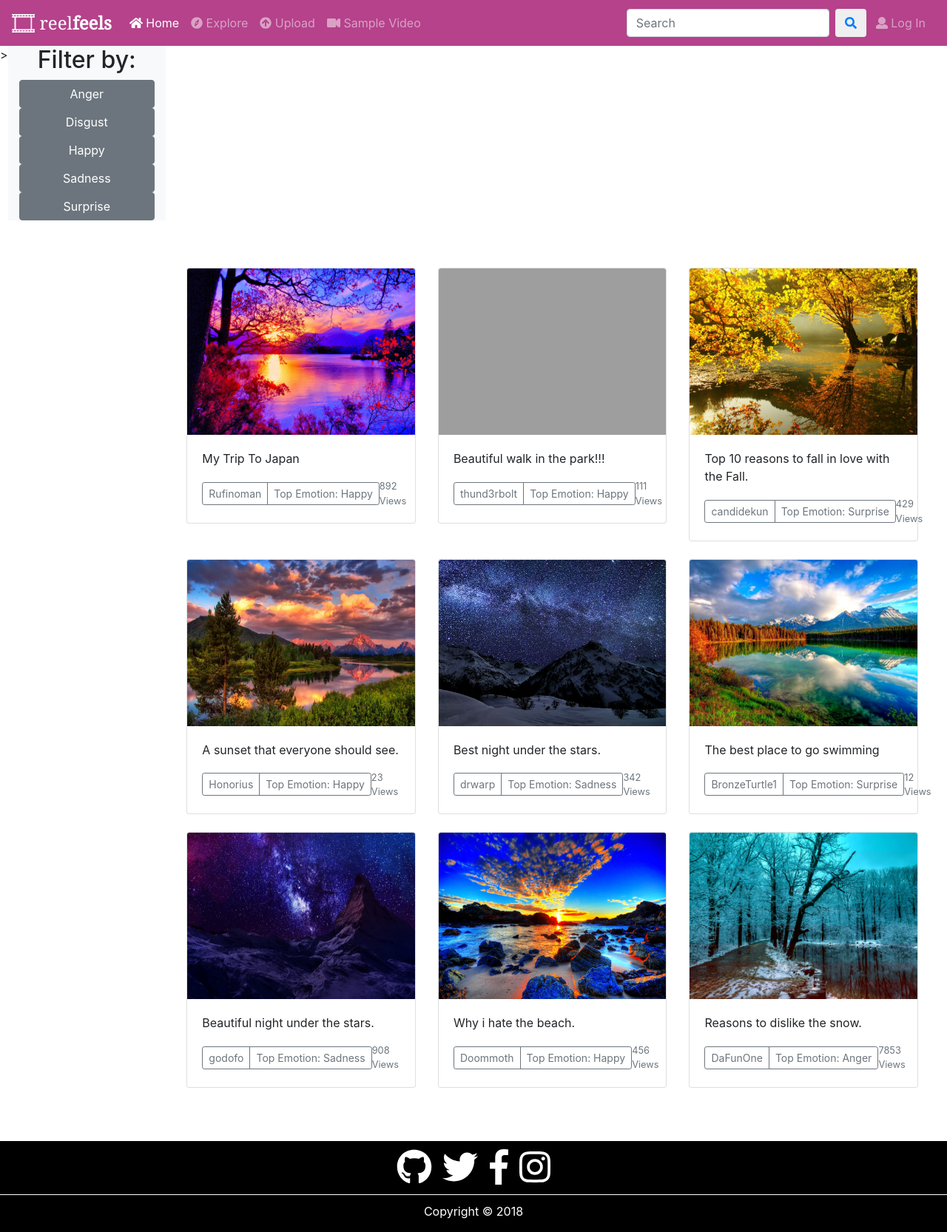
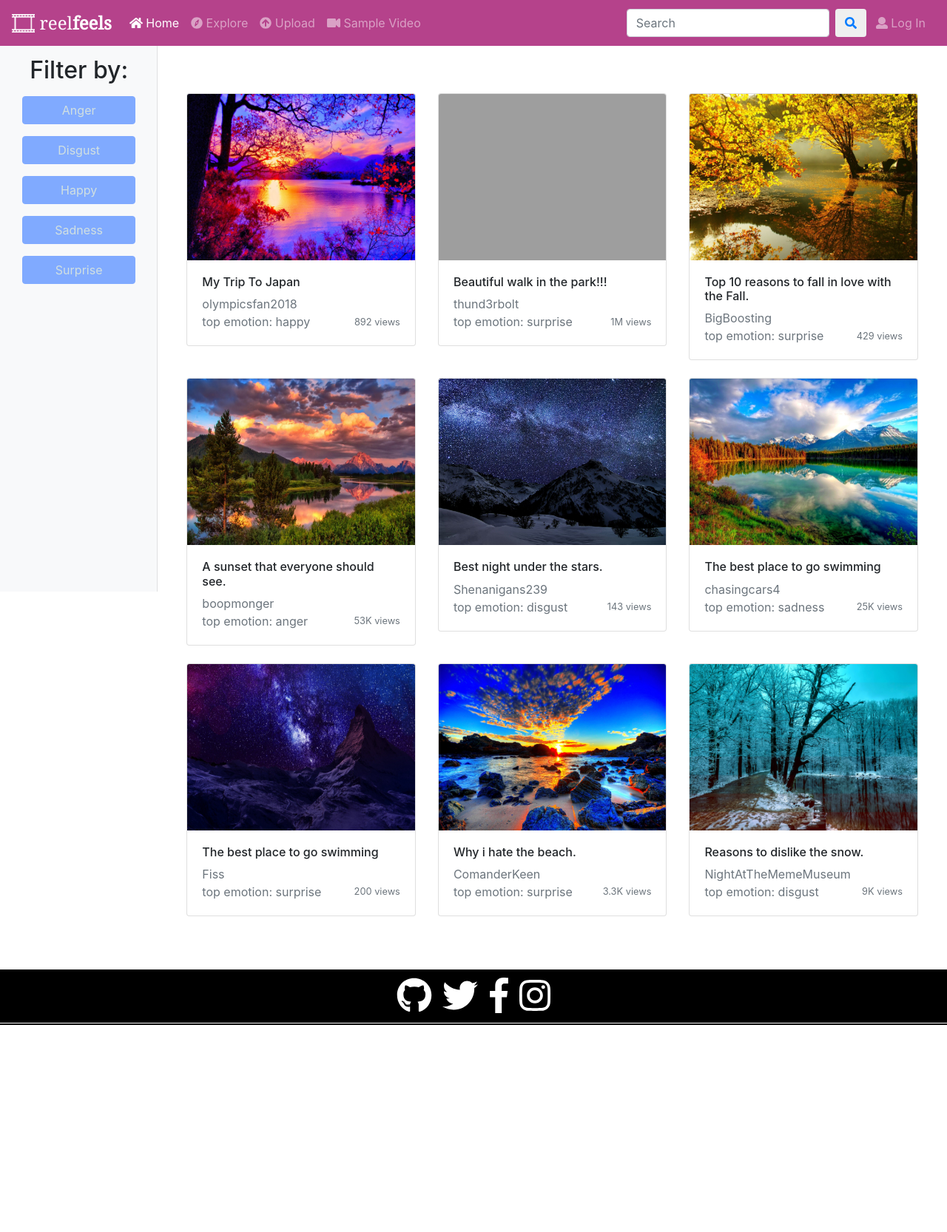
Before and after one commit to mmacquarrie/reelfeels, a Django app: page /search in a window 1280 px wide. Shown: the whole page at 74% size. After the commit the page ends 1386 px from the top, so only its background shows below. Run offline with Django 3.2, Linux system fonts and the light colour scheme; some libraries are stand-ins or nearby versions; grey boxes are pictures that could not be loaded.

Commit message:
Updates to explore and search
Lowered side bar so "filter by" wouldn't be hidden under the nav bar. Updated the video cards to reduce how often the text would bleed out and minor apperance changes

```diff
--- a/reelfeels/static/styles/search-results.css
+++ b/reelfeels/static/styles/search-results.css
@@ -1,4 +1,4 @@
-/* ExplorePage */
+/* SearchPage */
 
 /*
  * Sidebar
@@ -48,6 +48,10 @@
   text-transform: uppercase;
 }
 
+h2{
+  margin-top: 20px;
+}
+
 .btn-group-toggle {
   padding: 8px 30px;
   font-size: 16px;
@@ -77,7 +81,6 @@
 }
 /*                     */
 
-
 #explore-button{
   background-color: #B5428B;
     border-color: #B5428B;
@@ -96,6 +99,11 @@
 
 .home-marketing-point h4{
   color: #B5428B;
+}
+
+a.card-link.text-secondary:hover {
+    text-decoration: underline;
+    color: #6c757d!important;
 }
 
 /* COMMON UI ELEMENTS */
--- a/reelfeels/templates/search-results.html
+++ b/reelfeels/templates/search-results.html
@@ -7,9 +7,7 @@
 	    <meta name="viewport" content="width=device-width, initial-scale=1, shrink-to-fit=no">
 
 		{% include "styles-and-scripts.html" %}
-		<link rel="stylesheet" href="{% static 'styles/search.css.jpg' %}">
-
-
+		<link rel="stylesheet" href="{% static 'styles/search-results.css' %}">
   	</head>
   	<body>
 
@@ -66,13 +64,13 @@
                       <img class="card-img-top" data-src="holder.js/100px225?theme=thumb&amp;bg=55595c&amp;fg=eceeef&amp;text=Thumbnail" alt="Thumbnail [100%x225]" style="height: 225px; width: 100%; display: block;" src="{% static 'images/search-results-images/Img1.jpg' %}" data-holder-rendered="true">
                     </a>
                     <div class="card-body">
-                      <p class="card-text">My Trip To Japan</p>
+	                      	<h6 class="card-text">My Trip To Japan</h6>
 	                      	<div class="d-flex justify-content-between align-items-center">
-                        <div class="btn-group">
-                          <button type="button" class="btn btn-sm btn-outline-secondary">Rufinoman</button>
-                          <button type="button" class="btn btn-sm btn-outline-secondary">Top Emotion: Happy</button>
+	                          	<a href="#" class="card-link text-secondary">olympicsfan2018</a>
 	                      	</div>
-                        <small class="text-muted">892 Views</small>
+	    					<div class="d-flex justify-content-between align-items-center">
+	                          	<a href="#" class="card-link text-secondary">top emotion: happy</a>
+	    						<small class="text-muted">892 views</small>
 	                      	</div>
 	    				</div>
                   </div>
@@ -84,13 +82,13 @@
 	                      <img class="card-img-top" data-src="holder.js/100px225?theme=thumb&amp;bg=55595c&amp;fg=eceeef&amp;text=Thumbnail" alt="Thumbnail [100%x225]" style="height: 225px; width: 100%; display: block;" src="{% static 'images/search-results-images/Img2.jpg' %}" data-holder-rendered="true">
 	                    </a>
 	                    <div class="card-body">
-                      <p class="card-text">Beautiful walk in the park!!!</p>
+	                      	<h6 class="card-text">Beautiful walk in the park!!!</h6>
 	                      	<div class="d-flex justify-content-between align-items-center">
-                        <div class="btn-group">
-                          <button type="button" class="btn btn-sm btn-outline-secondary">thund3rbolt</button>
-                          <button type="button" class="btn btn-sm btn-outline-secondary">Top Emotion: Happy</button>
+	                          	<a href="#" class="card-link text-secondary">thund3rbolt</a>
 	                      	</div>
-                        <small class="text-muted">111 Views</small>
+	    					<div class="d-flex justify-content-between align-items-center">
+	                          	<a href="#" class="card-link text-secondary">top emotion: surprise</a>
+	    						<small class="text-muted">1M views</small>
 	                      	</div>
 	    				</div>
                   	</div>
@@ -102,13 +100,13 @@
                     	<img class="card-img-top" data-src="holder.js/100px225?theme=thumb&amp;bg=55595c&amp;fg=eceeef&amp;text=Thumbnail" alt="Thumbnail [100%x225]" style="height: 225px; width: 100%; display: block;" src="{% static 'images/search-results-images/Img3.jpg' %}" data-holder-rendered="true">
                     </a>
                     <div class="card-body">
-                      <p class="card-text">Top 10 reasons to fall in love with the Fall.</p>
+	                      	<h6 class="card-text">Top 10 reasons to fall in love with the Fall.</h6>
 	                      	<div class="d-flex justify-content-between align-items-center">
-                        <div class="btn-group">
-                          <button type="button" class="btn btn-sm btn-outline-secondary">candidekun</button>
-                          <button type="button" class="btn btn-sm btn-outline-secondary">Top Emotion: Surprise</button>
+	                          	<a href="#" class="card-link text-secondary">BigBoosting</a>
 	                      	</div>
-                        <small class="text-muted">429 Views</small>
+	    					<div class="d-flex justify-content-between align-items-center">
+	                          	<a href="#" class="card-link text-secondary">top emotion: surprise</a>
+	    						<small class="text-muted">429 views</small>
 	                      	</div>
 	    				</div>
                   </div>
@@ -121,13 +119,13 @@
                     	<img class="card-img-top" data-src="holder.js/100px225?theme=thumb&amp;bg=55595c&amp;fg=eceeef&amp;text=Thumbnail" alt="Thumbnail [100%x225]" style="height: 225px; width: 100%; display: block;" src="{% static 'images/search-results-images/Img4.jpg' %}" data-holder-rendered="true">
                     </a>
                     <div class="card-body">
-                      <p class="card-text">A sunset that everyone should see.</p>
+	                      	<h6 class="card-text">A sunset that everyone should see.</h6>
 	                      	<div class="d-flex justify-content-between align-items-center">
-                        <div class="btn-group">
-                          <button type="button" class="btn btn-sm btn-outline-secondary">Honorius</button>
-                          <button type="button" class="btn btn-sm btn-outline-secondary">Top Emotion: Happy</button>
+	                          	<a href="#" class="card-link text-secondary">boopmonger</a>
 	                      	</div>
-                        <small class="text-muted">23 Views</small>
+	    					<div class="d-flex justify-content-between align-items-center">
+	                          	<a href="#" class="card-link text-secondary">top emotion: anger</a>
+	    						<small class="text-muted">53K views</small>
 	                      	</div>
 	    				</div>
                   </div>
@@ -139,13 +137,13 @@
                     	<img class="card-img-top" data-src="holder.js/100px225?theme=thumb&amp;bg=55595c&amp;fg=eceeef&amp;text=Thumbnail" alt="Thumbnail [100%x225]" style="height: 225px; width: 100%; display: block;" src="{% static 'images/search-results-images/Img5.jpg' %}" data-holder-rendered="true">
                     </a>
                     <div class="card-body">
-                      <p class="card-text">Best night under the stars.</p>
+	                      	<h6 class="card-text">Best night under the stars.</h6>
 	                      	<div class="d-flex justify-content-between align-items-center">
-                        <div class="btn-group">
-                          <button type="button" class="btn btn-sm btn-outline-secondary">drwarp</button>
-                          <button type="button" class="btn btn-sm btn-outline-secondary">Top Emotion: Sadness</button>
+	                          	<a href="#" class="card-link text-secondary">Shenanigans239</a>
 	                      	</div>
-                        <small class="text-muted">342 Views</small>
+	    					<div class="d-flex justify-content-between align-items-center">
+	                          	<a href="#" class="card-link text-secondary">top emotion: disgust</a>
+	    						<small class="text-muted">143 views</small>
 	                      	</div>
 	    				</div>
                   </div>
@@ -157,13 +155,13 @@
                     	<img class="card-img-top" data-src="holder.js/100px225?theme=thumb&amp;bg=55595c&amp;fg=eceeef&amp;text=Thumbnail" alt="Thumbnail [100%x225]" style="height: 225px; width: 100%; display: block;" src="{% static 'images/search-results-images/Img6.jpg' %}" data-holder-rendered="true">
                     </a>
                     <div class="card-body">
-                      <p class="card-text">The best place to go swimming</p>
+	                      	<h6 class="card-text">The best place to go swimming</h6>
 	                      	<div class="d-flex justify-content-between align-items-center">
-                        <div class="btn-group">
-                          <button type="button" class="btn btn-sm btn-outline-secondary">BronzeTurtle1</button>
-                          <button type="button" class="btn btn-sm btn-outline-secondary">Top Emotion: Surprise</button>
+	                          	<a href="#" class="card-link text-secondary">chasingcars4</a>
 	                      	</div>
-                        <small class="text-muted">12 Views</small>
+	    					<div class="d-flex justify-content-between align-items-center">
+	                          	<a href="#" class="card-link text-secondary">top emotion: sadness</a>
+	    						<small class="text-muted">25K views</small>
 	                      	</div>
 	    				</div>
                   </div>
@@ -176,13 +174,13 @@
                     	<img class="card-img-top" data-src="holder.js/100px225?theme=thumb&amp;bg=55595c&amp;fg=eceeef&amp;text=Thumbnail" alt="Thumbnail [100%x225]" style="height: 225px; width: 100%; display: block;" src="{% static 'images/search-results-images/Img7.jpg' %}" data-holder-rendered="true">
                     </a>
                     <div class="card-body">
-                      <p class="card-text">Beautiful night under the stars.</p>
+	                      	<h6 class="card-text">The best place to go swimming</h6>
 	                      	<div class="d-flex justify-content-between align-items-center">
-                        <div class="btn-group">
-                          <button type="button" class="btn btn-sm btn-outline-secondary">godofo</button>
-                          <button type="button" class="btn btn-sm btn-outline-secondary">Top Emotion: Sadness</button>
+	                          	<a href="#" class="card-link text-secondary">Fiss</a>
 	                      	</div>
-                        <small class="text-muted">908 Views</small>
+	    					<div class="d-flex justify-content-between align-items-center">
+	                          	<a href="#" class="card-link text-secondary">top emotion: surprise</a>
+	    						<small class="text-muted">200 views</small>
 	                      	</div>
 	    				</div>
                   </div>
@@ -194,13 +192,13 @@
                     	<img class="card-img-top" data-src="holder.js/100px225?theme=thumb&amp;bg=55595c&amp;fg=eceeef&amp;text=Thumbnail" alt="Thumbnail [100%x225]" style="height: 225px; width: 100%; display: block;" src="{% static 'images/search-results-images/Img8.jpg' %}" data-holder-rendered="true">
                     </a>
                     <div class="card-body">
-                      <p class="card-text">Why i hate the beach.</p>
+	                      	<h6 class="card-text">Why i hate the beach.</h6>
 	                      	<div class="d-flex justify-content-between align-items-center">
-                        <div class="btn-group">
-                          <button type="button" class="btn btn-sm btn-outline-secondary">Doommoth</button>
-                          <button type="button" class="btn btn-sm btn-outline-secondary">Top Emotion: Happy</button>
+	                          	<a href="#" class="card-link text-secondary">ComanderKeen</a>
 	                      	</div>
-                        <small class="text-muted">456 Views</small>
+	    					<div class="d-flex justify-content-between align-items-center">
+	                          	<a href="#" class="card-link text-secondary">top emotion: surprise</a>
+	    						<small class="text-muted">3.3K views</small>
 	                      	</div>
 	    				</div>
                   </div>
@@ -212,13 +210,13 @@
                     	<img class="card-img-top" data-src="holder.js/100px225?theme=thumb&amp;bg=55595c&amp;fg=eceeef&amp;text=Thumbnail" alt="Thumbnail [100%x225]" style="height: 225px; width: 100%; display: block;" src="{% static 'images/search-results-images/Img9.jpg' %}" data-holder-rendered="true">
                     </a>
                     <div class="card-body">
-                      <p class="card-text">Reasons to dislike the snow.</p>
+	                      	<h6 class="card-text">Reasons to dislike the snow.</h6>
 	                      	<div class="d-flex justify-content-between align-items-center">
-                        <div class="btn-group">
-                          <button type="button" class="btn btn-sm btn-outline-secondary">DaFunOne</button>
-                          <button type="button" class="btn btn-sm btn-outline-secondary">Top Emotion: Anger</button>
+	                          	<a href="#" class="card-link text-secondary">NightAtTheMemeMuseum</a>
 	                      	</div>
-                        <small class="text-muted">7853 Views</small>
+	    					<div class="d-flex justify-content-between align-items-center">
+	                          	<a href="#" class="card-link text-secondary">top emotion: disgust</a>
+	    						<small class="text-muted">9K views</small>
 	                      	</div>
 	    				</div>
                   </div>
```
Also changed, not shown: reelfeels/static/styles/explore.css (+10 -2 lines), reelfeels/templates/explore.html (+32 -30 lines). Lines whose indentation alone changed are shown as unchanged.
